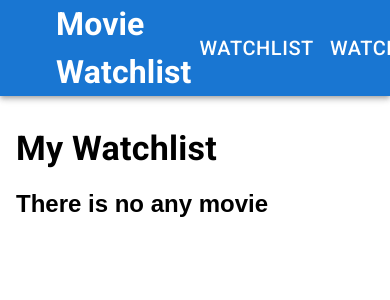
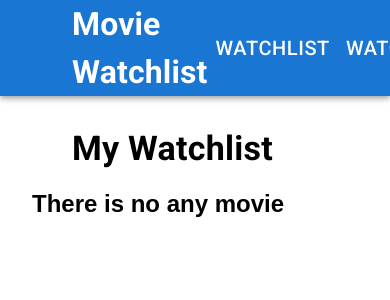
Before and after one commit to ramazandogna/movie-api-app, a React (Create React App) app: page / in a window 390 px wide. Shown: the top 300 px of the page. Built offline with nearby package versions, Linux system fonts and the light colour scheme.

Commit message:
Responsive

```diff
--- a/src/App.css
+++ b/src/App.css
@@ -34,3 +34,31 @@ header .nav-links {
    margin: 0;
    margin-top: 20px;
 }
+
+.container {
+   position: relative;
+   width: 1320px;
+   margin: auto;
+   padding: 0 1rem;
+   border-radius: 0.85rem;
+}
+@media screen and (max-width: 1400px) {
+   .container {
+      width: 1140px;
+   }
+}
+@media screen and (max-width: 1500px) {
+   .container {
+      width: 1140px;
+   }
+}
+@media screen and (max-width: 1200px) {
+   .container {
+      width: 960px;
+   }
+}
+@media screen and (max-width: 992px) {
+   .container {
+      width: 100%;
+   }
+}
--- a/src/App.js
+++ b/src/App.js
@@ -10,13 +10,15 @@ import WatchedMovies from './features/watchedMovies';
 
 function App() {
    return (
-      <BrowserRouter>
+      <BrowserRouter classname="container">
          <Header />
-         <Routes>
-            <Route path="/add" element={<AddMovie />} />
-            <Route path="/" element={<WatchListMovies />} />
-            <Route path="/watched" element={<WatchedMovies />} />
-         </Routes>
+         <div className="container">
+            <Routes>
+               <Route path="/add" element={<AddMovie />} />
+               <Route path="/" element={<WatchListMovies />} />
+               <Route path="/watched" element={<WatchedMovies />} />
+            </Routes>
+         </div>
       </BrowserRouter>
    );
 }
--- a/src/components/Header.js
+++ b/src/components/Header.js
@@ -11,6 +11,7 @@ const header = () => {
       <>
          <Box sx={{ flexGrow: 1 }}>
             <AppBar position="static">
+               <div className="container">
                   <Toolbar>
                      <Typography
                         style={{ fontWeight: '700', marginLeft: '40px' }}
@@ -53,6 +54,7 @@ const header = () => {
                         </Button>
                      </Link>
                   </Toolbar>
+               </div>
             </AppBar>
          </Box>
       </>
--- a/src/features/watchListMovies/index.js
+++ b/src/features/watchListMovies/index.js
@@ -10,7 +10,11 @@ const WatchListMovies = () => {
    console.log(watchlistMovies);
    return (
       <Container fixed>
-         <Typography variant="h4" style={{ fontWeight: '600' }} mt={4}>
+         <Typography
+            variant="h4"
+            style={{ fontWeight: '600', marginLeft: '40px' }}
+            mt={4}
+         >
             My Watchlist
          </Typography>
          {watchlistMovies.length > 0 ? (
--- a/src/features/watchedMovies/index.js
+++ b/src/features/watchedMovies/index.js
@@ -1,7 +1,12 @@
 import React from 'react';
+import { Typography } from '@mui/material';
 
 const WatchedMovies = () => {
-   return <div>WatchedMovies</div>;
+   return (
+      <Typography style={{ fontWeight: '600', marginLeft: '40px' }}>
+         My Watched Films
+      </Typography>
+   );
 };
 
 export default WatchedMovies;
```
Lines whose indentation alone changed are shown as unchanged.
